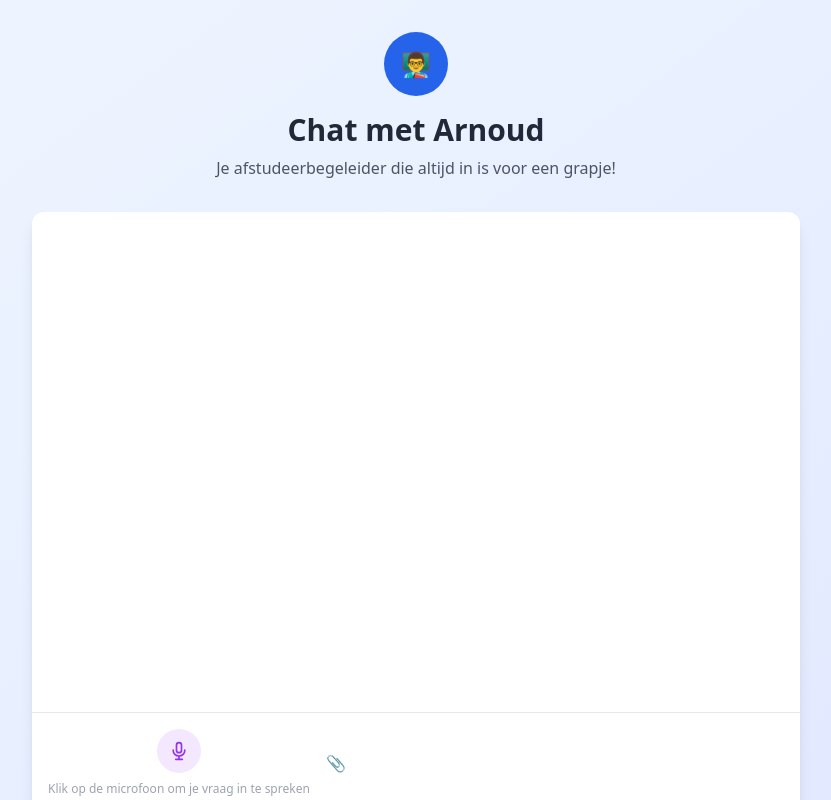
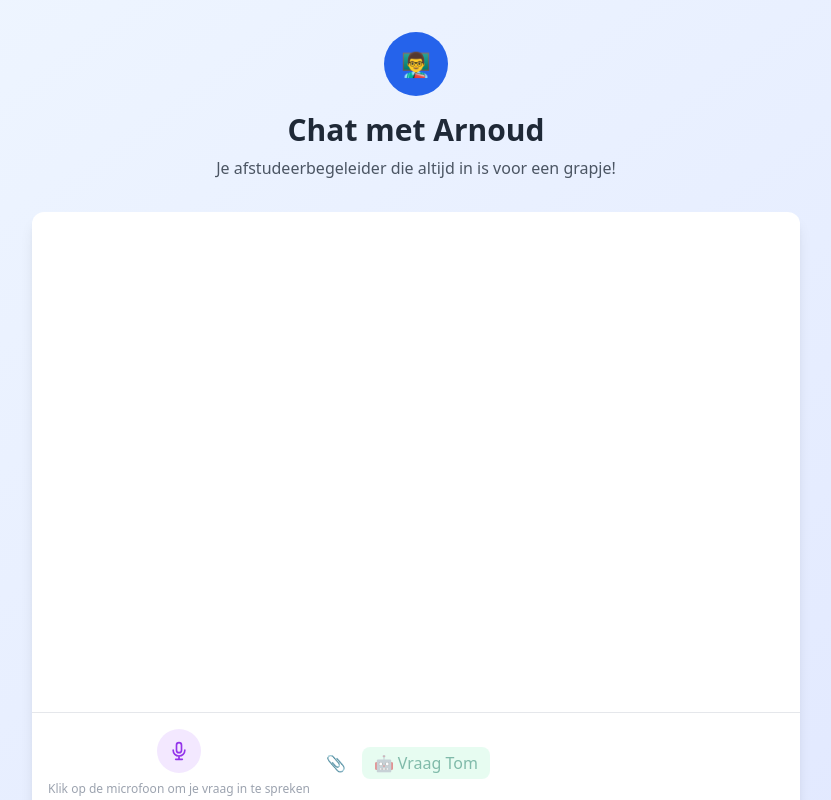
Before and after one commit to TomNaberink/templateAPI, a Next.js app: page / in a window 1280 px wide. Shown: the top 800 px of the page, without its empty margins (224-1055 px from the left). Built offline with nearby package versions, Linux system fonts and the light colour scheme.

Commit message:
Add Tom AI Assistant to chat

```diff
--- a/src/components/TestChatBot.tsx
+++ b/src/components/TestChatBot.tsx
@@ -5,7 +5,7 @@ import VoiceInput from './VoiceInput'
 import FileUpload from './FileUpload'
 
 export default function TestChatBot() {
-  const [messages, setMessages] = useState<Array<{type: 'user' | 'bot', content: string}>>([])
+  const [messages, setMessages] = useState<Array<{type: 'user' | 'bot', content: string, assistant: 'arnoud' | 'tom'}>>([])
   const [currentMessage, setCurrentMessage] = useState('')
   const [isLoading, setIsLoading] = useState(false)
   const fileInputRef = useRef<HTMLInputElement>(null)
@@ -43,11 +43,42 @@ export default function TestChatBot() {
     }
   }
 
+  const askTom = async () => {
+    if (messages.length === 0) return
+
+    setIsLoading(true)
+    const context = messages.map(m => `${m.type === 'user' ? 'Student' : m.assistant === 'tom' ? 'Tom' : 'Arnoud'}: ${m.content}`).join('\n\n')
+
+    try {
+      const res = await fetch('/api/chat', {
+        method: 'POST',
+        headers: { 'Content-Type': 'application/json' },
+        body: JSON.stringify({
+          message: `Je bent Tom, een AI expert. Je geeft altijd een interessante AI-gerelateerde opmerking over het gesprek. Dit is het gesprek tot nu toe:\n\n${context}\n\nGeef jouw AI-gerelateerde inzicht op dit gesprek.`
+        }),
+      })
+
+      if (!res.ok) throw new Error('Failed to get response')
+
+      const data = await res.json()
+      setMessages(prev => [...prev, { type: 'bot', content: data.response, assistant: 'tom' }])
+    } catch (error) {
+      setMessages(prev => [...prev, {
+        type: 'bot',
+        content: 'Sorry, er ging iets mis met mijn AI-circuits! 🤖',
+        assistant: 'tom'
+      }])
+    } finally {
+      setIsLoading(false)
+      setTimeout(scrollToBottom, 100)
+    }
+  }
+
   const sendMessage = async () => {
     if (!currentMessage.trim()) return
 
     const userMessage = currentMessage
-    setMessages(prev => [...prev, { type: 'user', content: userMessage }])
+    setMessages(prev => [...prev, { type: 'user', content: userMessage, assistant: 'arnoud' }])
     setCurrentMessage('')
     setIsLoading(true)
 
@@ -63,11 +94,12 @@ export default function TestChatBot() {
       if (!res.ok) throw new Error('Failed to get response')
 
       const data = await res.json()
-      setMessages(prev => [...prev, { type: 'bot', content: data.response }])
+      setMessages(prev => [...prev, { type: 'bot', content: data.response, assistant: 'arnoud' }])
     } catch (error) {
       setMessages(prev => [...prev, {
         type: 'bot',
-        content: 'Ha! Zelfs mijn computer humor werkt niet meer! 😅\nEr is helaas een technisch probleem opgetreden.'
+        content: 'Ha! Zelfs mijn computer humor werkt niet meer! 😅\nEr is helaas een technisch probleem opgetreden.',
+        assistant: 'arnoud'
       }])
     } finally {
       setIsLoading(false)
@@ -98,13 +130,19 @@ export default function TestChatBot() {
               className={`max-w-[80%] rounded-lg p-4 ${
                 message.type === 'user'
                   ? 'bg-blue-600 text-white'
+                  : message.assistant === 'tom'
+                  ? 'bg-emerald-50 text-gray-800'
                   : 'bg-gray-100 text-gray-800'
               }`}
             >
               {message.type === 'bot' && (
                 <div className="flex items-center mb-2">
-                  <span className="text-xl mr-2">👨‍🏫</span>
-                  <span className="font-medium">Arnoud</span>
+                  <span className="text-xl mr-2">
+                    {message.assistant === 'tom' ? '🤖' : '👨‍🏫'}
+                  </span>
+                  <span className="font-medium">
+                    {message.assistant === 'tom' ? 'Tom' : 'Arnoud'}
+                  </span>
                 </div>
               )}
               <p className="whitespace-pre-wrap">{message.content}</p>
@@ -138,6 +176,15 @@ export default function TestChatBot() {
             title="Bestand uploaden"
           >
             📎
+          </button>
+          <button
+            onClick={askTom}
+            disabled={isLoading || messages.length === 0}
+            className="ml-auto px-3 py-1 bg-emerald-100 text-emerald-700 rounded-lg hover:bg-emerald-200 disabled:opacity-50 disabled:cursor-not-allowed transition-colors flex items-center space-x-1"
+            title="Vraag Tom's AI perspectief"
+          >
+            <span>🤖</span>
+            <span>Vraag Tom</span>
           </button>
         </div>
 
```
